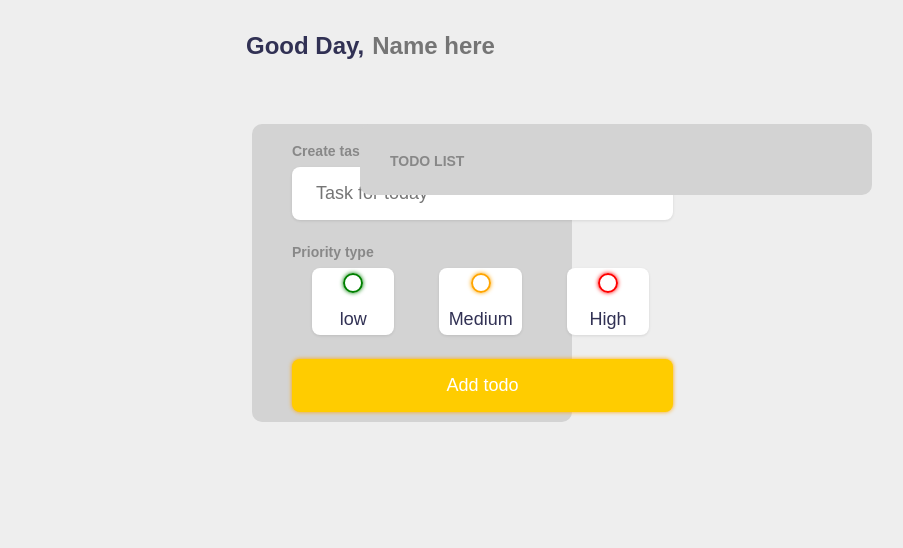
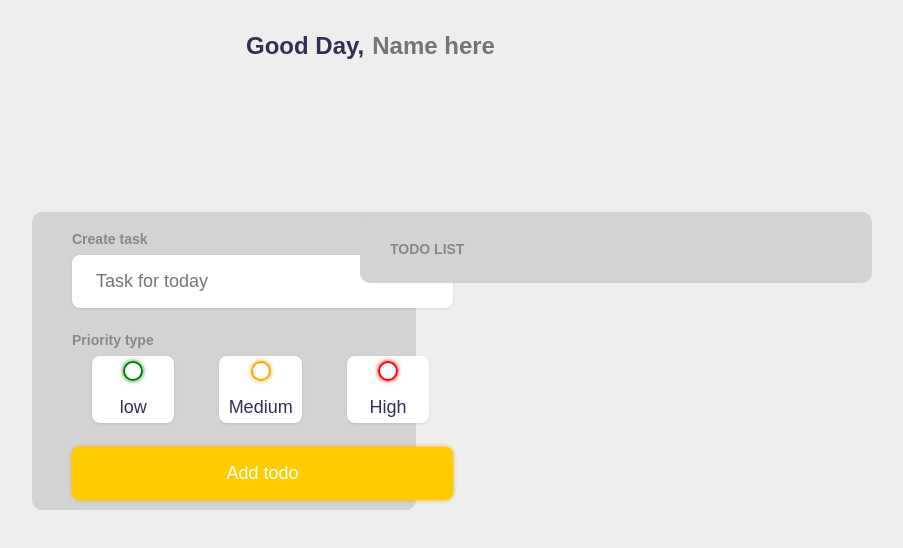
Before and after one commit to MrkGtdl/vuejs-todo, a Vue app: page / in a window 1280 px wide. Shown: the top 548 px of the page, without its empty margins (138-1041 px from the left). Built offline with nearby package versions, Linux system fonts and the light colour scheme.

Commit message:
update commit

```diff
--- a/src/App.vue
+++ b/src/App.vue
@@ -130,6 +130,9 @@ onMounted(() => {
 		</section>
     </div>
 
+	<div class="container">
+
+	</div>
 
 	</main>
 </template>
--- a/src/main.css
+++ b/src/main.css
@@ -160,15 +160,15 @@ input:checked ~ .bubble::after {
 }
 
 .create-todo{
-	width: 25%;
+	width: 30%;
 	display: flex;
     float: left;
 	background: lightgray;
 	border-radius: 10px;
 	padding: 0;
-	justify-content: space-evenly;
 	position: absolute;
-    left: 370px;
+    left: 150px;
+	top: 180px;
 }
 
 .create-todo .options label div {
@@ -203,6 +203,7 @@ input:checked ~ .bubble::after {
 	border-radius: 10px;
 	position: absolute;
     right: 250px;
+	top: 180px;
 }
 
 .todo-list .list {
```
